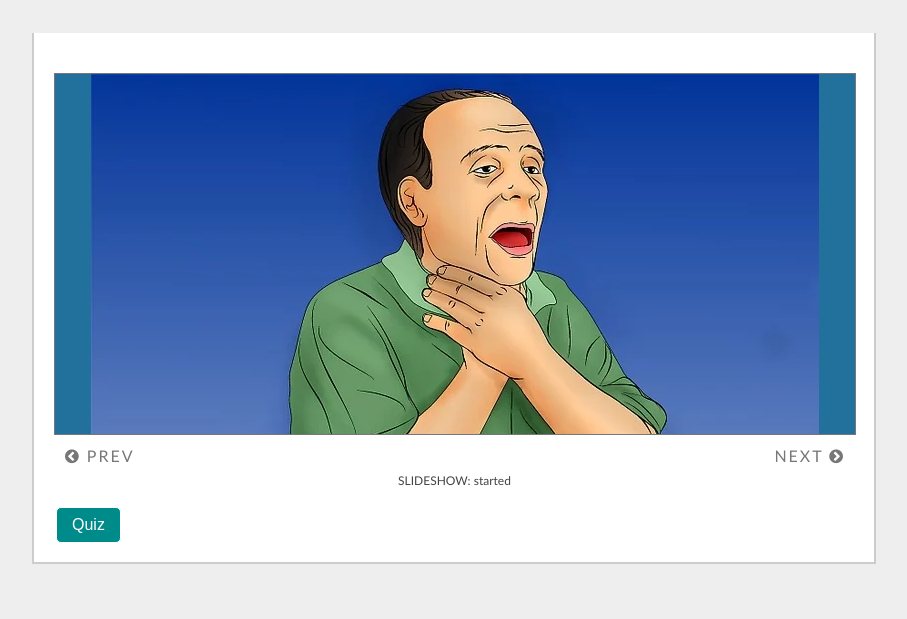
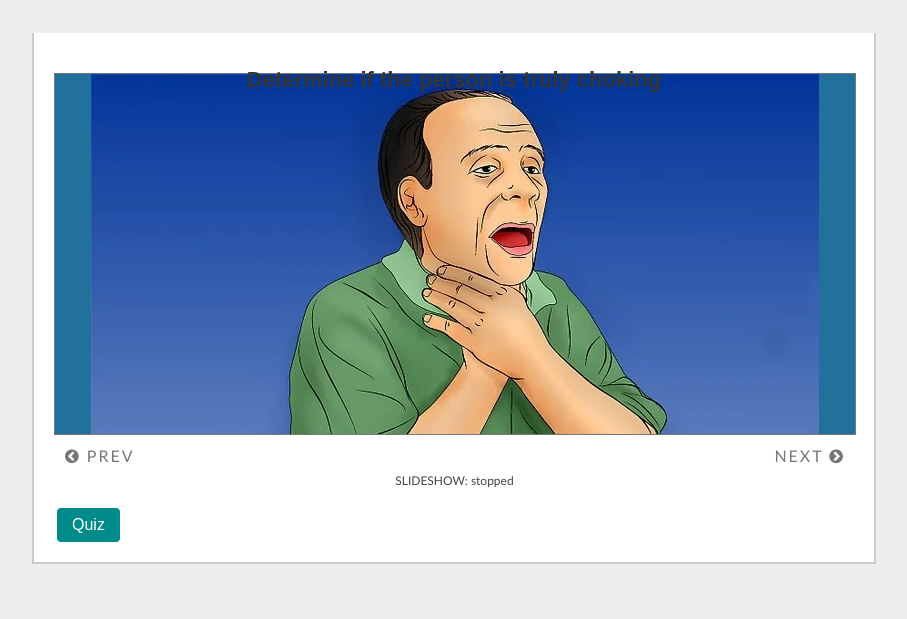
Before and after one commit to RPappalardo/mejo487, a PHP site: page /project2/index.html in a window 1280 px wide. Shown: the top 619 px of the page, without its empty margins (186-1093 px from the left). Run offline with PHP 8.4, Linux system fonts and the light colour scheme; some libraries are stand-ins or nearby versions.

Commit message:
Added titles to slides

```diff
--- a/project2/index.html
+++ b/project2/index.html
@@ -6,35 +6,54 @@
       <link href="//netdna.bootstrapcdn.com/font-awesome/4.1.0/css/font-awesome.min.css" rel="stylesheet">
    </head>
    <body>
-      <!-- Inspired from HelpingDevelop's lesson on jQuery image slider -->
       <div class="carousel-container">
          <div class="carousel">
             <div id="item1" class="carousel-item">
                <p>  <img src="/project2/img/realstep1.jpg" alt="Mountain View"></p>
-               <!--  <p>#1 <i class="fa fa-cogs"></i></p> -->
+               <div class="carousel-caption trickcenter">
+                  <div>
+                     <h2>Determine if the person is truly choking</h2>
+                  </div>
+               </div>
             </div>
             <div id="item2" class="carousel-item">
                <p>  <img src="/project2/img/step1.jpg" alt="Mountain View"></p>
-               <!--    <p>#2 <i class="fa fa-camera"></i></p> -->
+               <div class="carousel-caption trickcenter">
+                  <div>
+                     <h2>Wrap your arms around the person's waist.</h2>
+                  </div>
+               </div>
             </div>
             <div id="item3" class="carousel-item">
                <p>  <img src="/project2/img/otherstep.jpg" alt="Mountain View"></p>
-               <!--  <p>#3 <i class="fa fa-bug"></i></p> -->
+               <div class="carousel-caption trickcenter">
+                  <div>
+                     <h2>Position your hands. Make a series of thrusts.</h2>
+                  </div>
+               </div>
             </div>
             <div id="item4" class="carousel-item">
                <p>  <img src="/project2/img/igotthis.jpg" alt="Mountain View"></p>
-               <!--    <p>#4 <i class="fa fa-flask"></i></p> -->
+               <div class="carousel-caption trickcenter">
+                  <div>
+                     <h2>Call emergency services</h2>
+                  </div>
+               </div>
             </div>
             <div id="item5" class="carousel-item">
                <p>  <img src="/project2/img/heimself.jpg" alt="Mountain View"></p>
-               <!--      <p>#5 <i class="fa fa-flask"></i></p> -->
+               <div class="carousel-caption trickcenter">
+                  <div>
+                     <h2>Drive your fist in and up or add force with a stable object</h2>
+                  </div>
+               </div>
             </div>
          </div>
          <div class="carousel-controls">
             <a href="#" class="left" onclick="showSlide(true); return false;"><i class="fa fa-chevron-circle-left"></i> prev</a>
             <a href="#" class="right" onclick="showSlide(false); return false;">next <i class="fa fa-chevron-circle-right"></i></a>
          </div>
-         <p class="carousel-status">SLIDESHOW: <span id="status-indicator">started</span></p>
+       <p class="carousel-status">SLIDESHOW: <span id="status-indicator">started</span></p>
       </div>
       <br/><br/>
       <a href="/project2/quiz.html" class="button">Quiz</a>
--- a/project2/style.css
+++ b/project2/style.css
@@ -290,3 +290,24 @@ ul.responses li.incorrect p span {
     clear: both;
     margin-top: 20px;
 }
+
+.carousel-caption {
+    position: absolute;
+    z-index: 1;
+    display:table;
+    width:100%;
+    height:100%;
+}
+
+.carousel-caption div {
+    display:table-cell;
+    vertical-align: middle;
+    text-align:center;
+}
+
+.trickcenter {
+    position: fixed;
+    top: 10%;
+    left: 50%;
+    transform: translate(-50%, -50%);
+}
```
